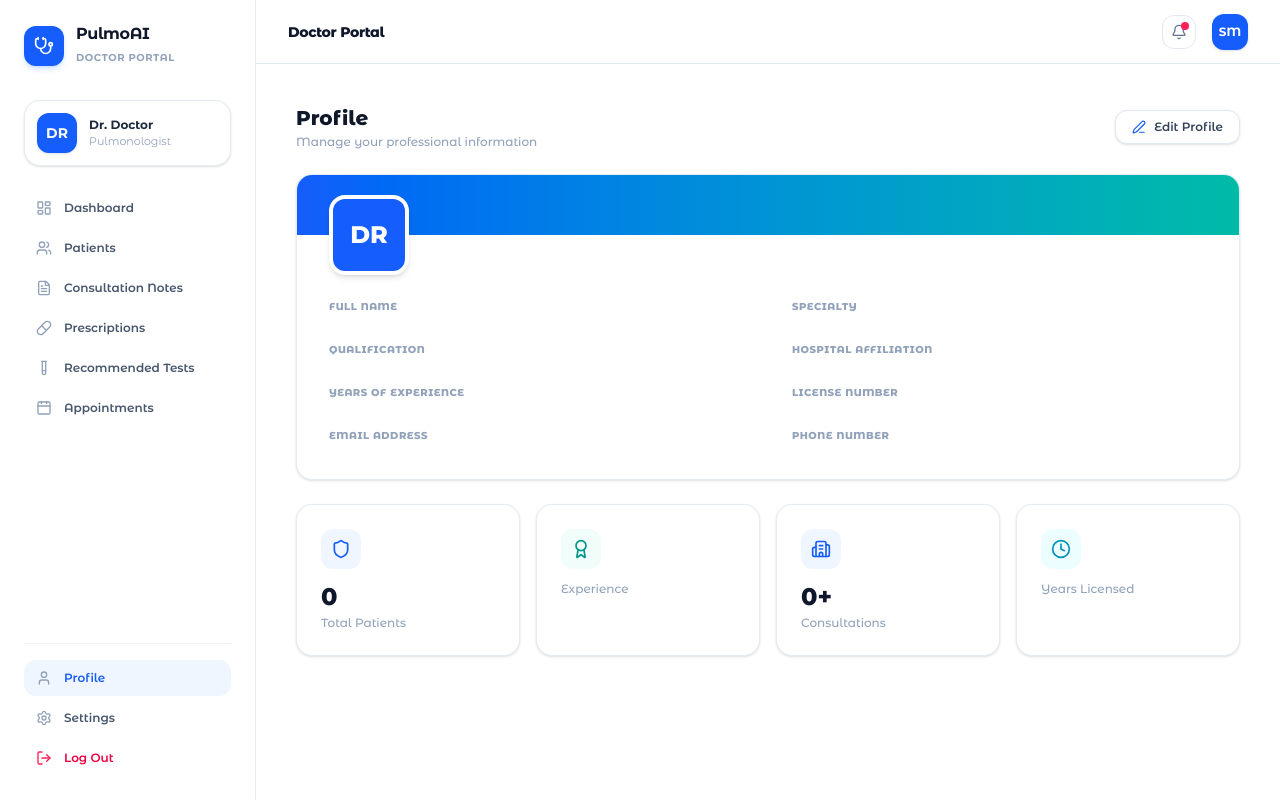
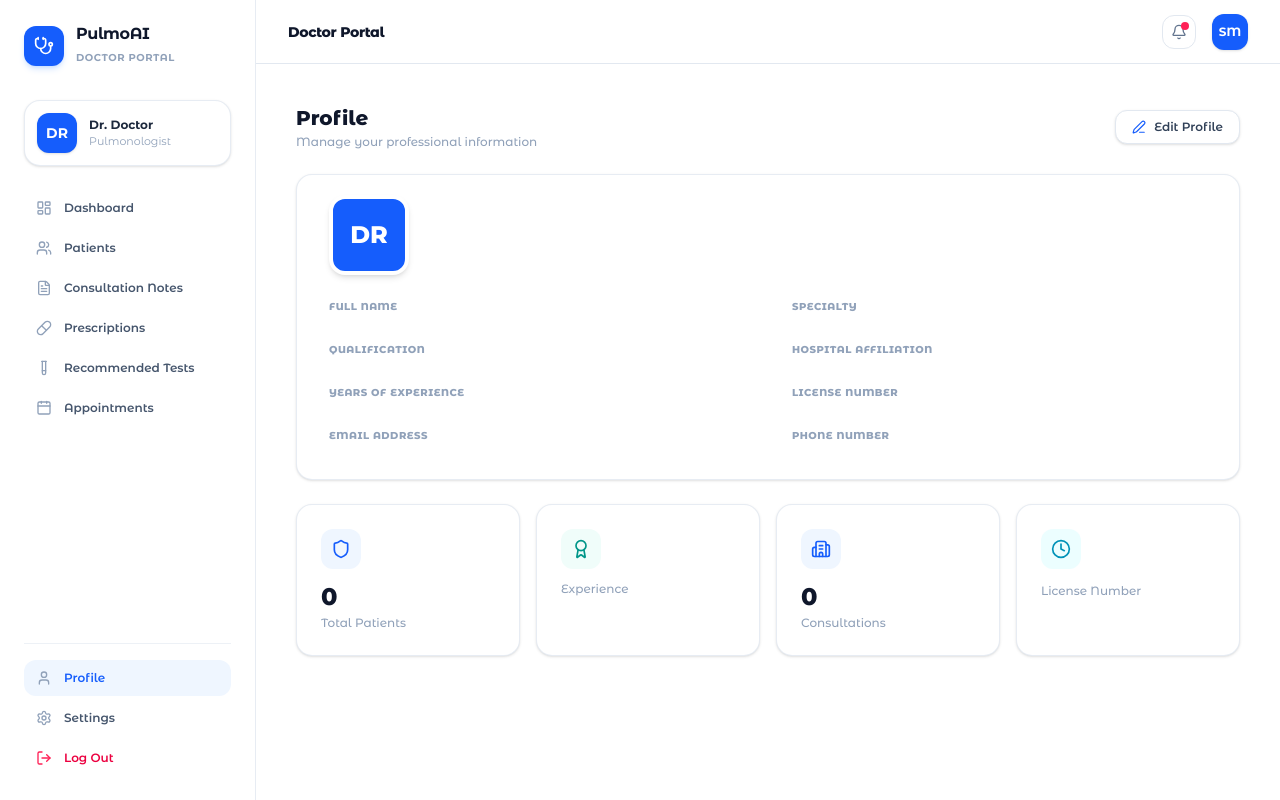
Before and after one commit to MuhammadZaeem500/pulmo-ai, a Next.js app: page /doctor/profile in a window 1280 px wide. Built offline with nearby package versions, Linux system fonts and the light colour scheme; no server answers; a web font is replaced by a local one.

Commit message:
feat(doctor): add patient and consultation counts to profile API and update UI metric mappings

```diff
--- a/src/app/doctor/profile/page.tsx
+++ b/src/app/doctor/profile/page.tsx
@@ -27,18 +27,20 @@ export default function DoctorProfilePage() {
     try {
       setLoading(true);
       const data = await profileService.getProfile();
-      // Map backend response fields to your form state smoothly
+
+      console.log("API Response Data:", data);
+
       setFormData({
         fullName: data.name || data.fullName || "",
         specialty: data.specialty || data.specialization || "Pulmonologist",
-        qualification: data.qualification || "MD, FCCP",
-        hospitalAffiliation: data.hospitalAffiliation || data.hospital || "City Medical Center",
-        yearsOfExperience: data.yearsOfExperience || data.experienceYears?.toString() || "12 years",
-        licenseNumber: data.licenseNumber || data.licenseNo || "MC-2014-089342",
+        qualification: data.qualification || "",
+        hospitalAffiliation: data.hospitalAffiliation || "",
+        yearsOfExperience: data.yearsOfExperience || "0 years",
+        licenseNumber: data.licenseNumber || "",
         email: data.email || "",
-        phone: data.phone || "+1 (555) 234-5678",
-        totalPatients: data.totalPatients || 47,
-        totalConsultations: data.totalConsultations || 1240,
+        phone: data.phone || "",
+        totalPatients: data.totalPatients ?? 0,
+        totalConsultations: data.totalConsultations ?? 0,
       });
     } catch (err) {
       console.error("Failed to load profile", err);
@@ -126,7 +128,7 @@ export default function DoctorProfilePage() {
 
       {/* Main Profile Details Card */}
       <div className="bg-white rounded-2xl border border-slate-200/80 shadow-sm overflow-hidden">
-        <div className="h-15 bg-gradient-to-r from-blue-600 to-teal-500 relative" />
+        <div className="h-15 relative" />
 
         <div className="px-8 pb-8 relative">
           {/* Avatar & Title Overlapping Banner */}
@@ -284,7 +286,7 @@ export default function DoctorProfilePage() {
             <Building2 className="w-5 h-5" />
           </div>
           <div>
-            <h3 className="text-2xl font-extrabold text-slate-900">{formData.totalConsultations}+</h3>
+            <h3 className="text-2xl font-extrabold text-slate-900">{formData.totalConsultations}</h3>
             <p className="text-xs text-slate-400 font-medium mt-0.5">Consultations</p>
           </div>
         </DashboardCard>
@@ -294,8 +296,8 @@ export default function DoctorProfilePage() {
             <Clock className="w-5 h-5" />
           </div>
           <div>
-            <h3 className="text-2xl font-extrabold text-slate-900">{formData.yearsOfExperience}</h3>
-            <p className="text-xs text-slate-400 font-medium mt-0.5">Years Licensed</p>
+            <h3 className="text-base font-extrabold text-slate-900 truncate">{formData.licenseNumber}</h3>
+            <p className="text-xs text-slate-400 font-medium mt-0.5">License Number</p>
           </div>
         </DashboardCard>
       </div>
```
